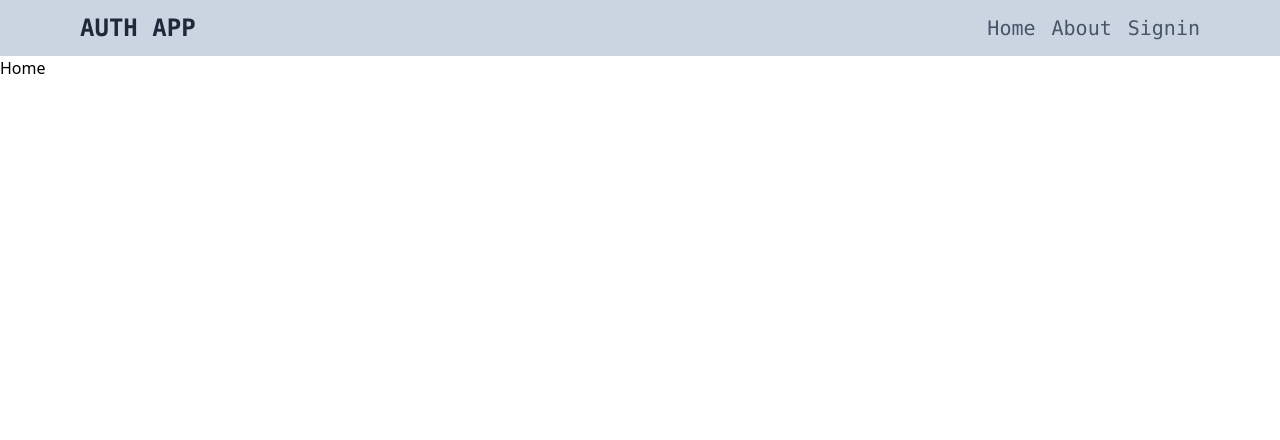
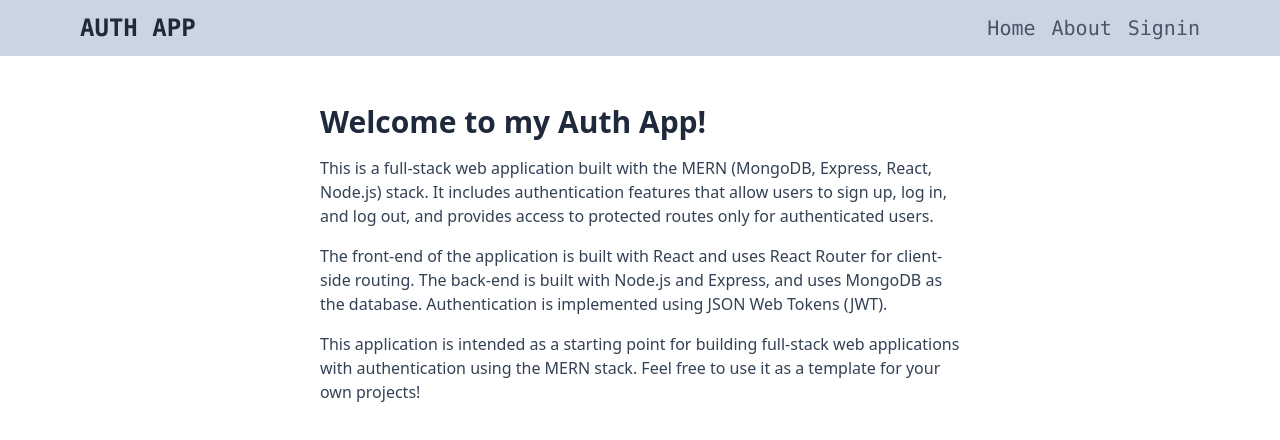
Before and after one commit to aashique-raza/MERN-AUTH, a React (Vite) app in the folder frontend/: page / in a window 1280 px wide. Shown: the top 440 px of the page. Built offline with nearby package versions, Linux system fonts and the light colour scheme; no server answers.

Commit message:
home and about page UI

```diff
--- a/frontend/src/pages/About.jsx
+++ b/frontend/src/pages/About.jsx
@@ -2,7 +2,25 @@
 
 function About() {
   return (
-    <div>About</div>
+    <div className='px-4 py-12 max-w-2xl mx-auto'>
+      <h1 className='text-3xl font-bold  mb-4 text-slate-800'>About</h1>
+      <p className='mb-4 text-slate-700'>
+        This is a MERN (MongoDB, Express, React, Node.js) stack application with
+        authentication. It allows users to sign up, log in, and log out, and
+        provides access to protected routes only for authenticated users.
+      </p>
+      <p className='mb-4 text-slate-700'>
+        The front-end of the application is built with React and uses React
+        Router for client-side routing. The back-end is built with Node.js and
+        Express, and uses MongoDB as the database. Authentication is implemented
+        using JSON Web Tokens (JWT).
+      </p>
+      <p className='mb-4 text-slate-700'>
+        This application is intended as a starting point for building full-stack
+        web applications with authentication using the MERN stack. Feel free to
+        use it as a template for your own projects!
+      </p>
+    </div>
   )
 }
 
--- a/frontend/src/pages/Home.jsx
+++ b/frontend/src/pages/Home.jsx
@@ -1,9 +1,30 @@
-import React from 'react'
+import React from "react";
 
 function Home() {
   return (
-    <div>Home</div>
-  )
+    <div className="px-4 py-12 max-w-2xl mx-auto">
+      <h1 className="text-3xl font-bold  mb-4 text-slate-800">
+        Welcome to my Auth App!
+      </h1>
+      <p className="mb-4 text-slate-700">
+        This is a full-stack web application built with the MERN (MongoDB,
+        Express, React, Node.js) stack. It includes authentication features that
+        allow users to sign up, log in, and log out, and provides access to
+        protected routes only for authenticated users.
+      </p>
+      <p className="mb-4 text-slate-700">
+        The front-end of the application is built with React and uses React
+        Router for client-side routing. The back-end is built with Node.js and
+        Express, and uses MongoDB as the database. Authentication is implemented
+        using JSON Web Tokens (JWT).
+      </p>
+      <p className="mb-4 text-slate-700">
+        This application is intended as a starting point for building full-stack
+        web applications with authentication using the MERN stack. Feel free to
+        use it as a template for your own projects!
+      </p>
+    </div>
+  );
 }
 
-export default Home
+export default Home;
--- a/frontend/src/pages/SignUp.jsx
+++ b/frontend/src/pages/SignUp.jsx
@@ -94,7 +94,7 @@
 
       <div>
         have an account?
-        <NavLink className="font-bold text-gray-400">click here</NavLink>
+        <NavLink to={'/sign-in'} className="font-bold text-gray-400">click here</NavLink>
       </div>
     </div>
   );
```
